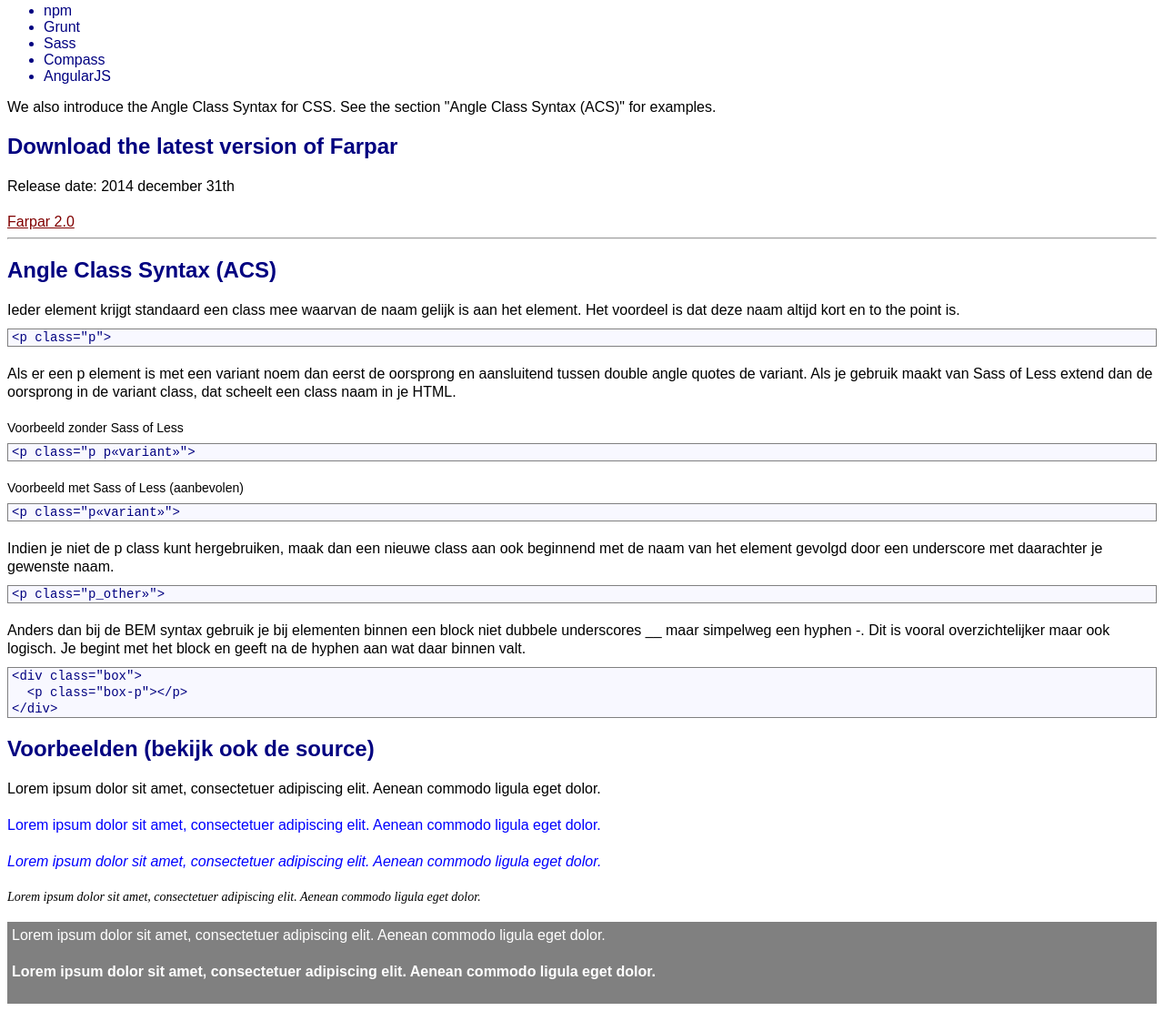
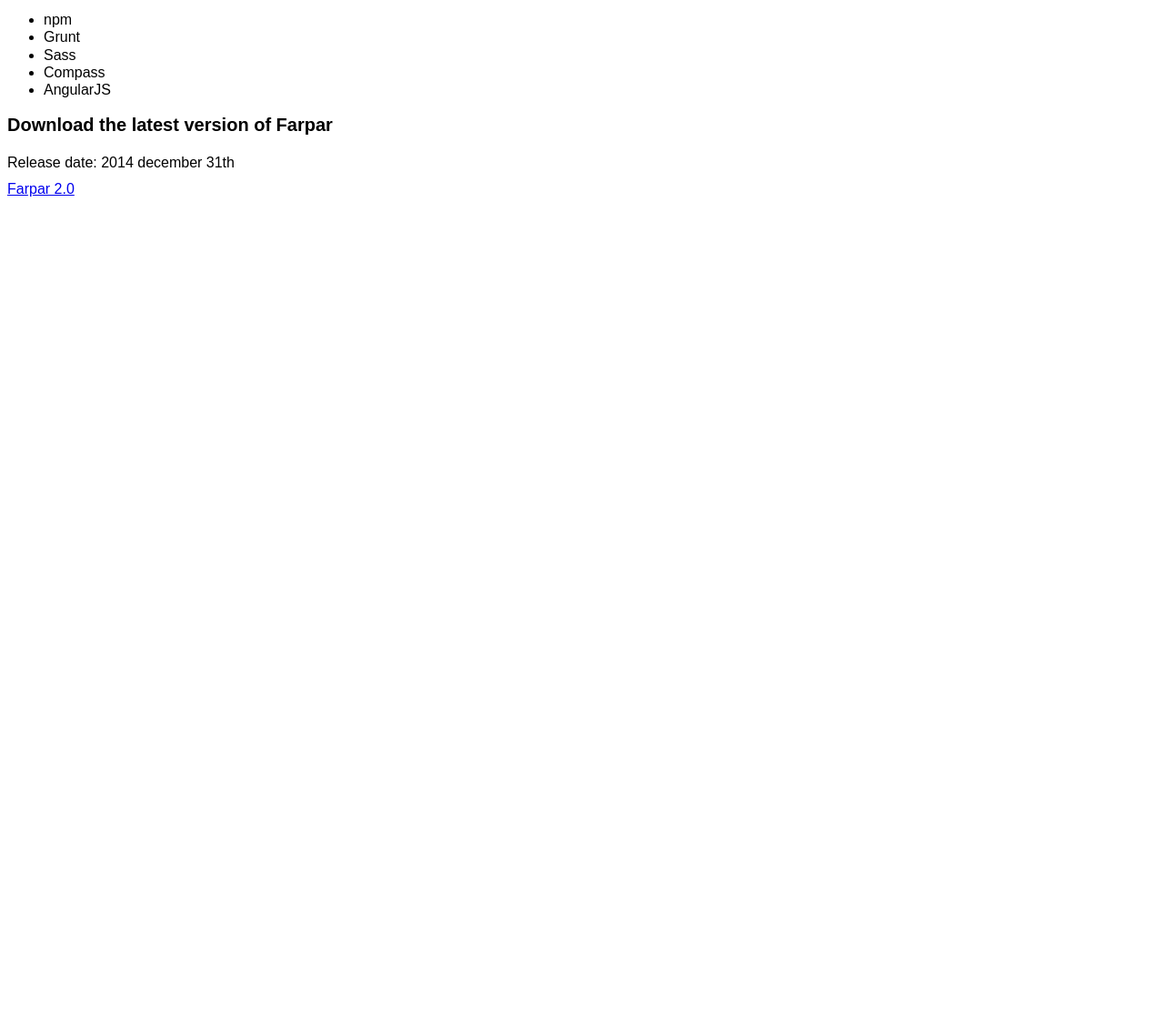
Before and after one commit to devbyray/farpar, a website: page index.html in a window 1280 px wide. Shown: the part 175-1286 px from the top of the page at 91% size. After the commit the page ends 800 px from the top, so only its background shows below. Drawn offline with Linux system fonts and the light colour scheme; files whose address does not match are found by name.

Commit message:
Created text styles. Renamed vendor folder to include

```diff
--- a/index.html
+++ b/index.html
@@ -3,8 +3,8 @@
 	<head>
 		<title></title>
 		<meta name="description" content="" />
-    <meta name="robots" content="index, follow">
-    <meta name="viewport" content="width=device-width, initial-scale=1.0, maximum-scale=1.0, user-scalable=no">
+		<meta name="robots" content="index, follow" />
+		<meta name="viewport" content="width=device-width, initial-scale=1.0, maximum-scale=1.0, user-scalable=no" />
 		<meta charset="utf-8" />
 		<link href="source/main.css" rel="stylesheet" />
 		<script src="source/vendor/angularjs/angular.min.js"></script>
@@ -27,68 +27,11 @@
 				<li>Compass</li>
 				<li>AngularJS</li>
 			</ul>
-      <p>We also introduce the Angle Class Syntax for CSS. See the section &quot;Angle Class Syntax (ACS)&quot; for examples.</p>
 
 			<h2 class="h2">Download the latest version of Farpar</h2>
 			<p class="p">Release date: <time datetime="2014-31-12">2014 december 31th</time></p>
-      <a href="#" class="button-green">Farpar 2.0</a>
+			<a href="#" class="button_green">Farpar 2.0</a>
 		</div>
-
-    <hr />
-
-    <section class="section">
-      <h1 class="h1">Angle Class Syntax (ACS)</h1>
-      <p class="p">
-        Ieder element krijgt standaard een class mee waarvan de naam gelijk is aan het element. Het voordeel is dat deze naam altijd kort en to the point is.
-      </p>
-      <code class="code"> &lt;p class=&quot;p&quot;&gt;</code>
-
-      <p class="p">
-        Als er een p element is met een variant noem dan eerst de oorsprong en aansluitend tussen double angle quotes de variant. Als je gebruik maakt van Sass of Less extend dan de oorsprong in de variant class, dat scheelt een class naam in je HTML.
-      </p>
-      <p class="p«small»">Voorbeeld zonder Sass of Less</p>
-      <code class="code"> &lt;p class=&quot;p p«variant»&quot;&gt;</code>
-      <p class="p«small»">Voorbeeld met Sass of Less (aanbevolen)</p>
-      <code class="code"> &lt;p class=&quot;p«variant»&quot;&gt;</code>
-
-      <p class="p">
-        Indien je niet de p class kunt hergebruiken, maak dan een nieuwe class aan ook beginnend met de naam van het element gevolgd door een underscore met daarachter je gewenste naam.
-      </p>
-      <code class="code"> &lt;p class=&quot;p_other»&quot;&gt;</code>
-
-      <p class="p">
-        Anders dan bij de BEM syntax gebruik je bij elementen binnen een block niet dubbele underscores __ maar simpelweg een hyphen -. Dit is vooral overzichtelijker maar ook logisch. Je begint met het block en geeft na de hyphen aan wat daar binnen valt.
-      </p>
-      <code class="code">
-        &lt;div class=&quot;box&quot;&gt;<br />
-        &nbsp;&nbsp;&lt;p class=&quot;box-p&quot;&gt;&lt;/p&gt;<br />
-        &lt;/div&gt;
-      </code>
-
-
-      <h1 class="h1">Voorbeelden (bekijk ook de source)</h1>
-      <p class="p">
-        Lorem ipsum dolor sit amet, consectetuer adipiscing elit. Aenean commodo ligula eget dolor.
-      </p>
-      <p class="p«blue»">
-        Lorem ipsum dolor sit amet, consectetuer adipiscing elit. Aenean commodo ligula eget dolor.
-      </p>
-      <p class="p«blue» p«italic»">
-        Lorem ipsum dolor sit amet, consectetuer adipiscing elit. Aenean commodo ligula eget dolor.
-      </p>
-      <p class="p_other«italic»">
-        Lorem ipsum dolor sit amet, consectetuer adipiscing elit. Aenean commodo ligula eget dolor.
-      </p>
-
-      <div class="box">
-        <p class="box-p">
-          Lorem ipsum dolor sit amet, consectetuer adipiscing elit. Aenean commodo ligula eget dolor.
-        </p>
-        <p class="box-p«bold»">
-          Lorem ipsum dolor sit amet, consectetuer adipiscing elit. Aenean commodo ligula eget dolor.
-        </p>
-      </div>
-    </section>
 
 		<script>document.write('<script src="http://'
 			+ (location.host || 'localhost').split(':')[0]
--- a/source/element/text/_text.scss
+++ b/source/element/text/_text.scss
@@ -1,65 +1,22 @@
 html {
-	font-family: "Arial";
+	font: 62.5% "Arial";
+}
+
+body {
+	@include text-size();
+}
+
+.h1 {
+	@include text-size(3);
+	margin-bottom: 3rem;
+}
+
+.h2 {
+	@include text-size(2);
+	margin-bottom: 2rem;
 }
 
 .p {
-	font-size: 16px;
-	line-height: 20px;
-	margin-top: 0;
-	margin-bottom: 20px;
+	@include text-size();
+	margin-bottom: 1rem;
 }
-
-.p«blue» {
-	@extend .p;
-	color: blue;
-}
-
-.p«italic» {
-	@extend .p;
-	font-style: italic;
-}
-
-.p«small» {
-	@extend .p;
-	font-size: 14px;
-	line-height: 18px;
-	margin: 0;
-}
-
-.p_other {
-	font-size: 14px;
-	line-height: 18px;
-	margin-top: 0;
-	margin-bottom: 18px;
-	font-family: "Times New Roman";
-}
-
-.p_other«italic» {
-	@extend .p_other;
-	font-style: italic;
-}
-
-.code {
-	padding: 0 4px;
-	margin-bottom: 20px;
-	font-size: 14px;
-	line-height: 18px;
-	display: block;
-	border: 1px solid grey;
-	background-color: ghostWhite;
-}
-
-.box {
-	padding: 5px;
-	background-color: grey;
-}
-
-.box-p {
-	@extend .p;
-	color: white;
-}
-
-.box-p«bold» {
-	@extend .box-p;
-	font-weight: bold;
-}
--- /dev/null
+++ b/source/include/farpar/mixin.scss
@@ -0,0 +1,11 @@
+@mixin font-size($fontSize: 1.6) {
+	font-size: ($fontSize * 10) + px;
+	font-size: $fontSize + rem;
+	line-height: $lineHeight;
+}
+
+@mixin text-size($fontSize: 1.6, $lineHeight: 1.2) {
+	font-size: ($fontSize * 10) + px;
+	font-size: $fontSize + rem;
+	line-height: $lineHeight;
+}
--- a/source/main.scss
+++ b/source/main.scss
@@ -1,13 +1,3 @@
+@import "/include/*/*.*";
+@import "/block/*/*.*";
 @import "/element/*/*.*";
-
- html {
- 	color: navy;
- }
-
- p {
- 	color: black;
- }
-
- a {
- 	color: maroon;
- }
```
Also changed, not shown: source/include/angularjs/angular.min.js (renamed from source/vendor/angularjs/angular.min.js), source/include/farpar/farpar.min.css (renamed from source/vendor/farpar/farpar.min.css), source/include/farpar/farpar.min.js (renamed from source/vendor/farpar/farpar.min.js), source/include/farpar/mixin.css (added), source/main.css. Lines whose indentation alone changed are shown as unchanged.
